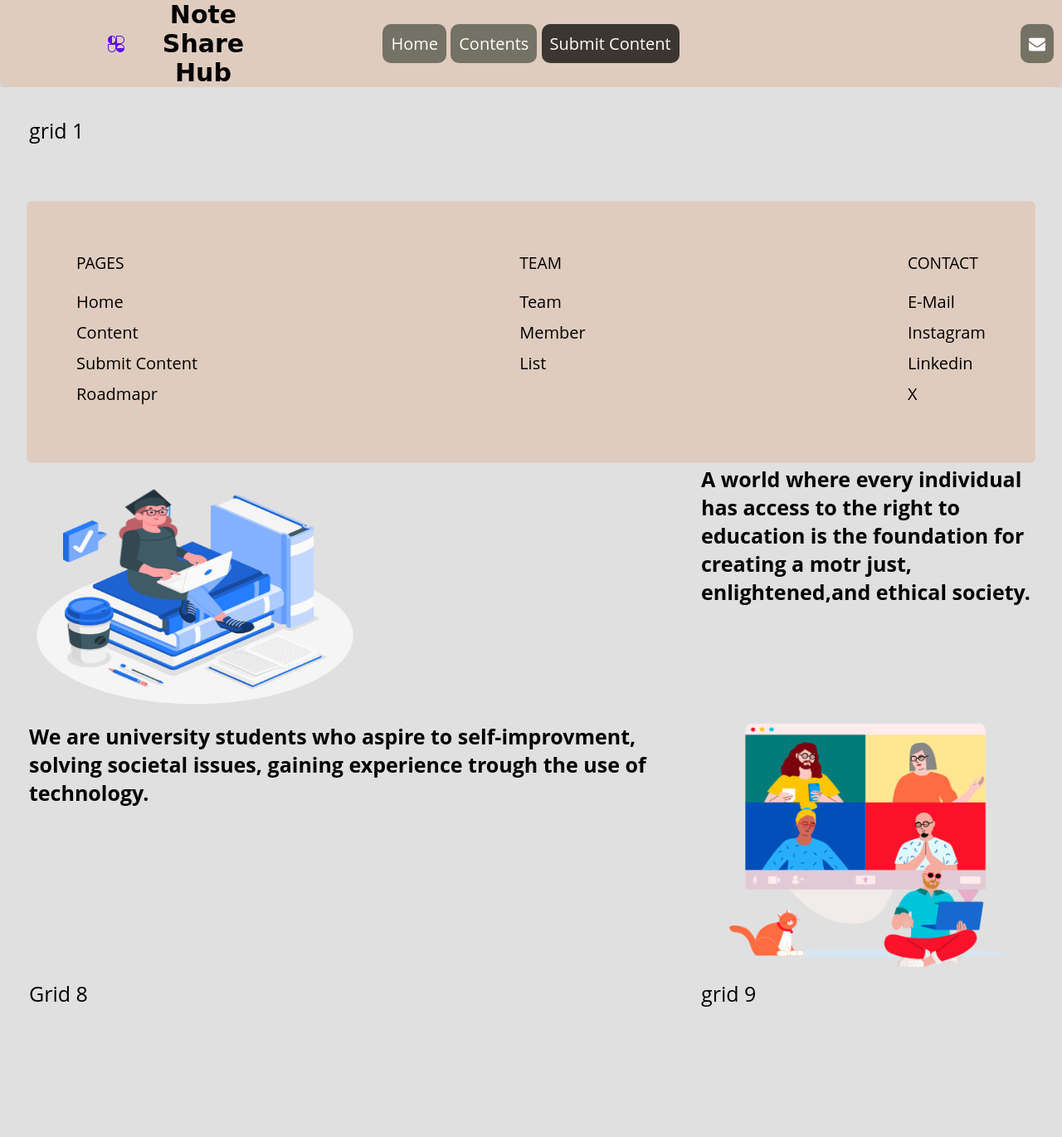
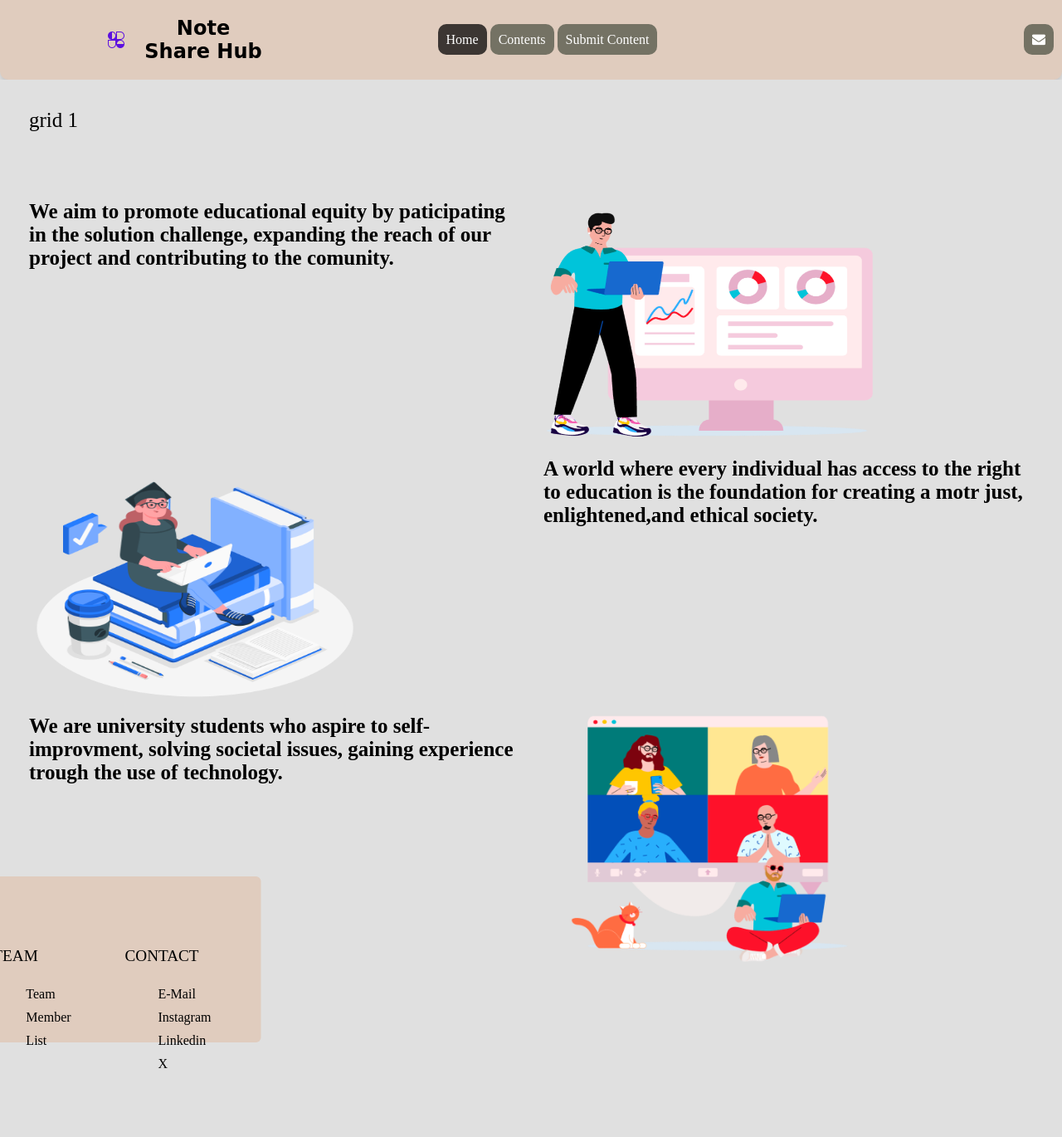
Before and after one commit to furkanunsalan/note-share-hub, a plain HTML site: page index.html in a window 1280 px wide. Shown: the whole page at 83% size. Drawn offline with Linux system fonts and the light colour scheme.

Commit message:
betül homepage update

```diff
--- a/css_files/main.css
+++ b/css_files/main.css
@@ -3,16 +3,18 @@ body {
   margin: auto;
 }
 
+/*NAVBAR START*/
+
 .navbar {
   display: grid;
   grid-template-columns: 25% 50% 25%;
   text-align: center;
-    background-color: #E0CCBE;
+  background-color: #e0ccbe;
   border-radius: 0 0 10px 10px;
   box-shadow: 0 4px 4px rgba(0, 0, 0, 0.1); /* Add minimal box shadow */
 }
 
-  .navbar ul li{
+.navbar ul li {
   text-align: center;
   display: inline;
   padding: 10px;
@@ -21,12 +23,12 @@ body {
   color: #ffffff;
 }
 
-  .navbar ul{
+.navbar ul {
   margin-top: auto;
   margin-bottom: auto;
 }
 
-  a{
+a {
   text-decoration: none;
   color: #ffffff;
 }
@@ -41,43 +43,42 @@ body {
   margin-left: auto;
 }
 
-  .project-name{
+.project-name {
   margin-left: 10px;
   font-family: "Bradley Hand", cursive;
 }
 
-  .left-side{
+.left-side {
   display: grid;
   grid-template-columns: 50% 50%;
 }
 
-  .middle{
+.middle {
   margin-top: auto;
   margin-bottom: auto;
 }
 
-  .right-side{
+.right-side {
   margin-left: auto;
   margin-right: 10px;
   margin-top: auto;
   margin-bottom: auto;
 }
 
-  .navbar ul li.active{
-    background-color: #3C3633;
+.navbar ul li.active {
+  background-color: #3c3633;
 }
 
-  .navbar ul li:hover{
+.navbar ul li:hover {
   background-color: #695e59;
 }
-
 
 @media screen and (max-width: 600px) {
   .navbar {
     display: grid;
     grid-template-columns: 100%;
     text-align: center;
-        background-color: #E0CCBE;
+    background-color: #e0ccbe;
     border-radius: 0 0 10px 10px;
     height: 15em;
   }
@@ -88,49 +89,72 @@ body {
     padding: 10px;
     margin: auto;
   }
-    .left-side{
+  .left-side {
     display: grid;
     grid-template-columns: 100%;
   }
 
-    .middle{
+  .middle {
     margin-top: -2px;
   }
 
-    .right-side{
+  .right-side {
     margin-left: auto;
     margin-right: auto;
     margin-top: auto;
     margin-bottom: auto;
   }
 
-    .contact{
+  .contact {
     padding-bottom: 5px;
   }
 
-    .navbar ul{
-        padding: 5px
+  .navbar ul {
+    padding: 5px;
+  }
 }
 
+/*NAVBAR END*/
+
+/*GRID START*/
+
+.container {
+  display: grid;
+  grid-template-columns: 50% 50%;
+  background-color: #e0e0e0;
+  padding: 20px;
+  grid-template-rows: 100px 300px 300px 300px 200px;
+
+  row-gap: 10px;
 }
 
-  @import url('https://fonts.googleapis.com/css2?family=Open+Sans:wght@300;400;500;600;700&display=swap');
+.item {
+  background-color: #e0e0e0;
+  padding: 15px;
+  color: black;
+  font-size: 25px;
+}
+.item:first-child {
+  grid-column-start: 1;
+  grid-column-end: 3;
+}
+/*GRID END*/
+
+/*FOOTER START*/
+
+@import url("https://fonts.googleapis.com/css2?family=Open+Sans:wght@300;400;500;600;700&display=swap");
 
 * {
-    margin: 0;
-    padding: 0;
   box-sizing: border-box;
-    font-family: 'Open Sans', sans-serif;
 }
 
 .footer {
-    position: absolute;
   top: 50%;
   left: 50%;
   transform: translate(-50%, -50%);
   max-width: 1280px;
   width: 95%;
-    background: #E0CCBE;
+  background: #e0ccbe;
   border-radius: 6px;
 }
 
@@ -183,7 +207,7 @@ body {
   background: none;
   width: 100%;
   outline: none;
-    border: 1px solid #7489C6 ;
+  border: 1px solid #7489c6;
   caret-color: #fff;
   color: #fff;
   padding-left: 10px;
@@ -220,7 +244,7 @@ body {
   color: #afb6c7;
 }
 
-  .footer-col .icons i:hover  {
+.footer-col .icons i:hover {
   color: #fff;
 }
 
@@ -251,3 +275,5 @@ body {
     margin: 10px 0 0 0;
   }
 }
+
+/*FOOTER END*/
--- a/index.html
+++ b/index.html
@@ -5,46 +5,13 @@
     <meta http-equiv="X-UA-Compatible" content="IE=edge" />
     <meta name="viewport" content="width=device-width, initial-scale=1.0" />
     <title>Content Submission</title>
-    <link rel="stylesheet" href="./css_files/main.css">
+    <link rel="stylesheet" href="./css_files/main.css" />
     <link
       rel="stylesheet"
       href="https://cdnjs.cloudflare.com/ajax/libs/font-awesome/4.7.0/css/font-awesome.min.css"
     />
   </head>
-  <style>
-    body {
-
-       margin:0;
-      font-size: 20px;
-    }
-    .container {
-      display: grid;
-      grid-template-columns: 2fr 1fr;
-      background-color:#E0E0E0;
-      padding: 20px;
-      grid-template-rows: 100px 300px 300px 300px 200px;
-
-      row-gap: 10px;
-    }
-
-    .item {
-      background-color:#E0E0E0 ;
-      padding: 15px;
-      color:black;
-      font-size: 25px;
-    }
-    .item:first-child {
-      grid-column-start: 1;
-      grid-column-end: 3;
-
-    }
-
-
-   </style>
-  </head>
   <body>
-
-
     <nav class="navbar">
       <div class="left-side">
         <img class="logo" src="images/placeholder_logo.png" alt="" />
@@ -53,12 +20,11 @@
 
       <div class="middle">
         <ul>
-          <li><a href="index.html">Home</a></li>
+          <li class="active"><a href="index.html">Home</a></li>
           <li><a href="contents.html">Contents</a></li>
-          <li class="active"><a href="submission.html">Submit Content</a></li>
+          <li><a href="submission.html">Submit Content</a></li>
         </ul>
       </div>
-
 
       <ul class="right-side">
         <li class="contact">
@@ -67,51 +33,59 @@
       </ul>
     </nav>
 
-
     <div class="container">
-
-         <div class="item">grid  1</div>
+      <div class="item">grid 1</div>
       <div class="item">
-
-          <b>We aim to promote educational equity by
-            paticipating in the solution challenge,
-            expanding the reach of our project and
-            contributing to the comunity.</b>
+        <b
+          >We aim to promote educational equity by paticipating in the solution
+          challenge, expanding the reach of our project and contributing to the
+          comunity.</b
+        >
       </div>
 
       <div class="item">
-          <img id="giriş kısmı" class="image-fluid" src="images/home1.png" width="400" height="300">
+        <img
+          id="giriş kısmı"
+          class="image-fluid"
+          src="images/home1.png"
+          width="400"
+          height="300"
+        />
+      </div>
+      <div class="item">
+        <img
+          id="giriş kısmı"
+          class="image-fluid"
+          src="images/home2.png"
+          width="400"
+          height="300"
+        />
       </div>
 
       <div class="item">
-          <img id="giriş kısmı" class="image-fluid" src="images/home2.png" width="400" height="300">
+        <b
+          >A world where every individual has access to the right to education
+          is the foundation for creating a motr just, enlightened,and ethical
+          society.</b
+        >
       </div>
 
       <div class="item">
-
-          <b>A world where every individual has access to the right to education
-          is the foundation for creating a motr just,
-          enlightened,and ethical society.</b>
+        <b
+          >We are university students who aspire to self-improvment, solving
+          societal issues, gaining experience trough the use of technology.</b
+        >
       </div>
 
       <div class="item">
-
-          <b>We are university students who aspire
-            to self-improvment,
-            solving societal issues, gaining
-            experience trough the use of technology.</b>
+        <img
+          id="giriş kısmı"
+          class="image-fluid"
+          src="images/home3.png"
+          width="400"
+          height="300"
+        />
       </div>
-
-         <div class="item">
-          <img id="giriş kısmı" class="image-fluid" src="images/home3.png" width="400" height="300">
-    </div>
-
-         <div class="item">Grid 8 </div>
-
-
-
-
-    <div class="item">grid  9</div>
 
       <section class="footer">
         <div class="footer-row">
@@ -143,13 +117,8 @@
               <li><a href="#">X</a></li>
             </ul>
           </div>
-
-
-
         </div>
       </section>
-
-
     </div>
   </body>
 </html>
```
Lines whose indentation alone changed are shown as unchanged.
